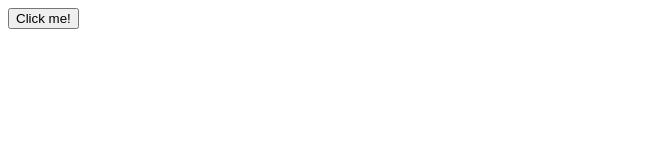
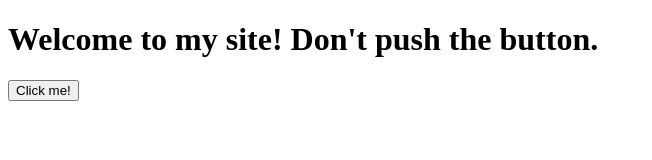
Before and after one commit to whatissilence/WhiteWings, a plain HTML site: page index.html in a window 1280 px wide. Shown: the whole page, without its empty margins (0-652 px from the left). Drawn offline with Linux system fonts and the light colour scheme.

Commit message:
Added header to index file

```diff
--- a/index.html
+++ b/index.html
@@ -5,7 +5,7 @@
   <title>Title</title>
 </head>
 <body>
-
+<h1>Welcome to my site! Don't push the button.</h1>
 <button>Click me!</button>
 
 </body>
```
